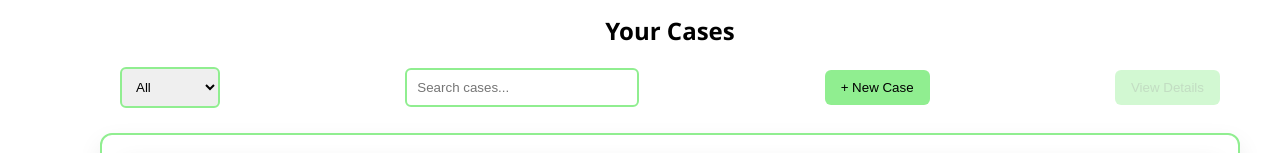
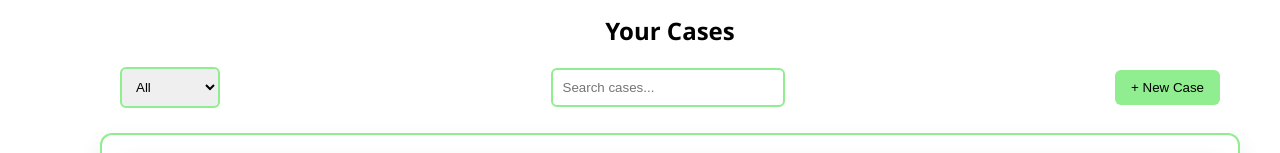
Before and after one commit to 3omar146/customer_service_MERN, a React (Vite) app in the folder Frontend/customer-service/: page /client/dashboard in a window 1280 px wide. Shown: the part 136-289 px from the top of the page. Built offline with nearby package versions, Linux system fonts and the light colour scheme; no server answers.

Commit message:
Remove 'View Details' button from dashboard
The 'View Details' button was removed from the ClientDashboard page. This simplifies the UI and may be part of a redesign or workflow change.

```diff
--- a/Frontend/customer-service/src/pages/ClientDashboard.jsx
+++ b/Frontend/customer-service/src/pages/ClientDashboard.jsx
@@ -126,16 +126,7 @@ function ClientDashboard() {
           >
             + New Case
           </button>
-          <button
-            disabled={!selectedId}
-            className="client-btn"
-            onClick={() =>
-              selectedId &&
-              (window.location.href = `/client/case/${selectedId}`) && navigate(`/client/case/${selectedId}`)
-            }
-          >
-            View Details
-          </button>
+
         </div>
 
         <div className="client-table">
```
